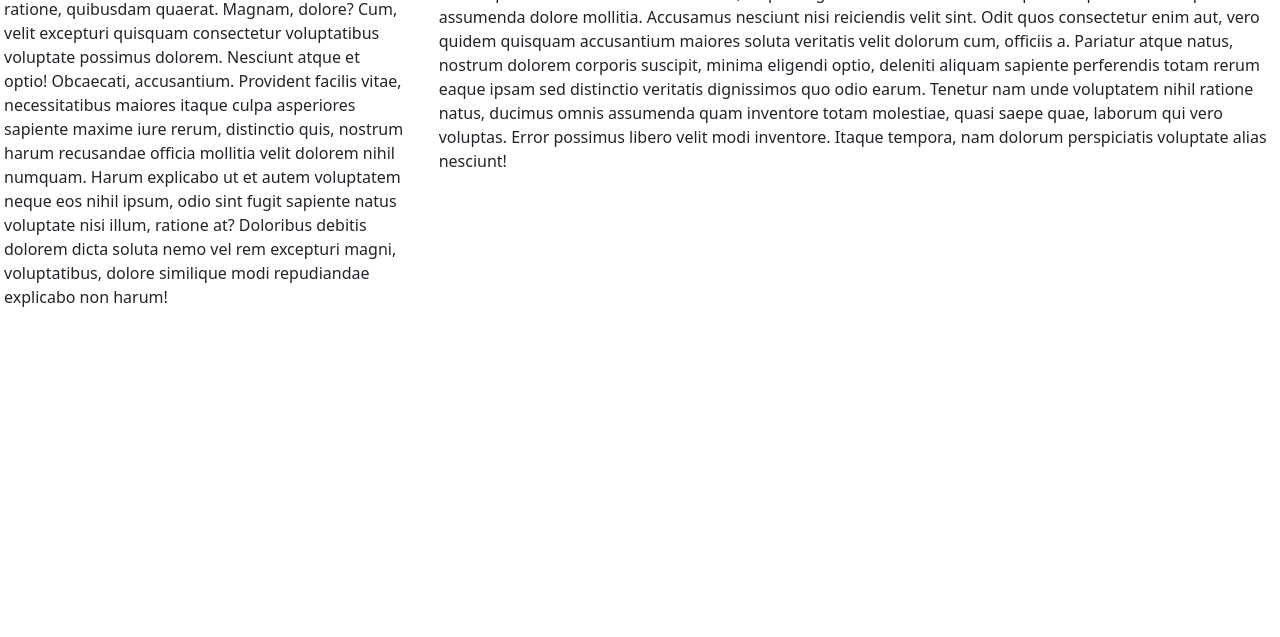
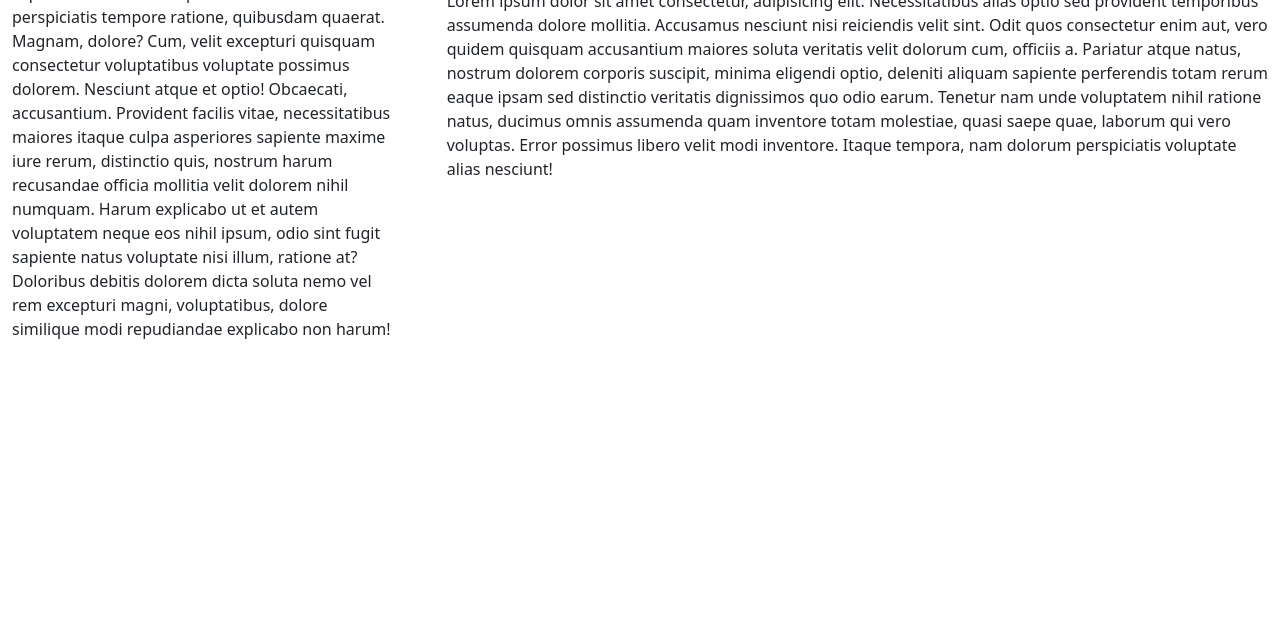
Before and after one commit to aBarrientosA/alejandrobarrientos.github.io, a website: page index.html in a window 1280 px wide. Shown: the part 163-800 px from the top of the page. Drawn offline with nearby package versions, Linux system fonts and the light colour scheme.

Commit message:
updated padding classes

```diff
--- a/index.html
+++ b/index.html
@@ -48,7 +48,7 @@
     </nav>
     <!------------------>
     <div class="row">
-      <div class="col-md-4 p-3">
+      <div class="col-md-4 p-4">
         <p>
           Lorem ipsum dolor sit amet, consectetur adipisicing elit. Pariatur,
           blanditiis quam? Nihil sint sapiente laboriosam aspernatur nostrum
@@ -64,7 +64,7 @@
           modi repudiandae explicabo non harum!
         </p>
       </div>
-      <div class="col-md-8 p-3">
+      <div class="col-md-8 p-4">
         <h1>Alejandro Barrientos</h1>
         Lorem ipsum dolor sit amet consectetur, adipisicing elit. Necessitatibus
         alias optio sed provident temporibus assumenda dolore mollitia.
```
